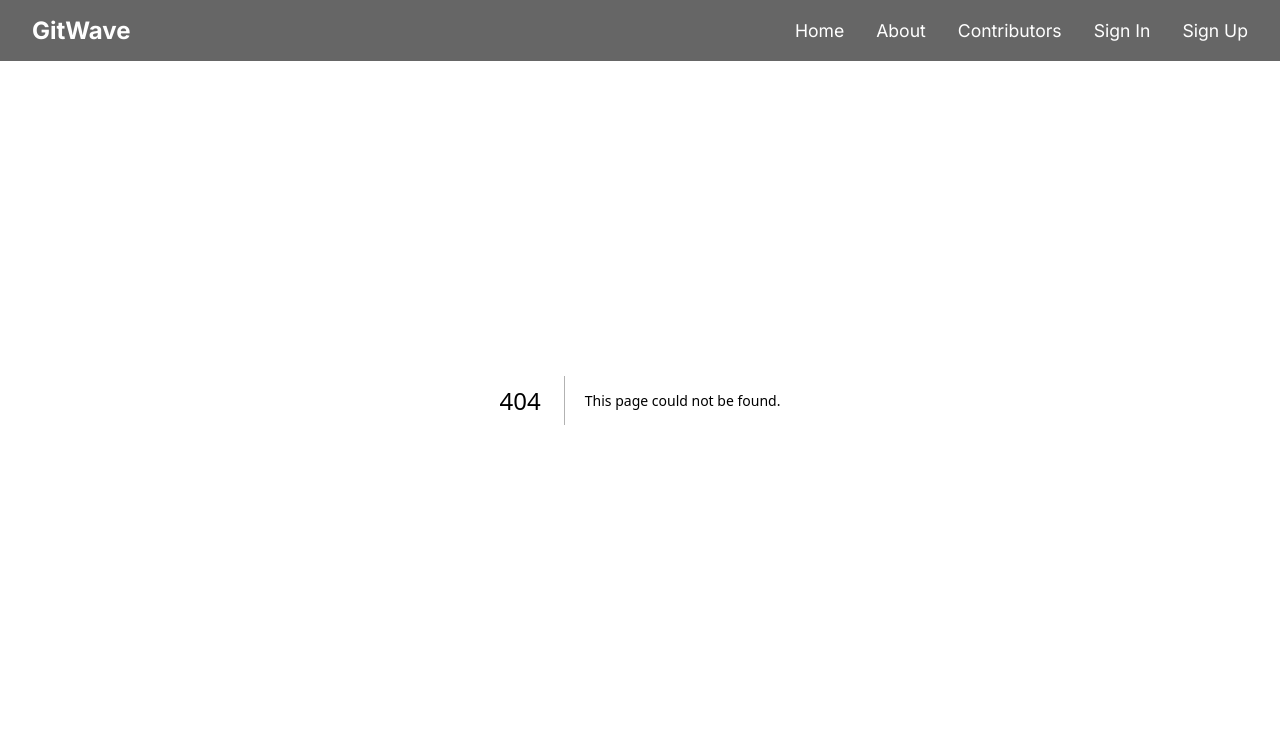
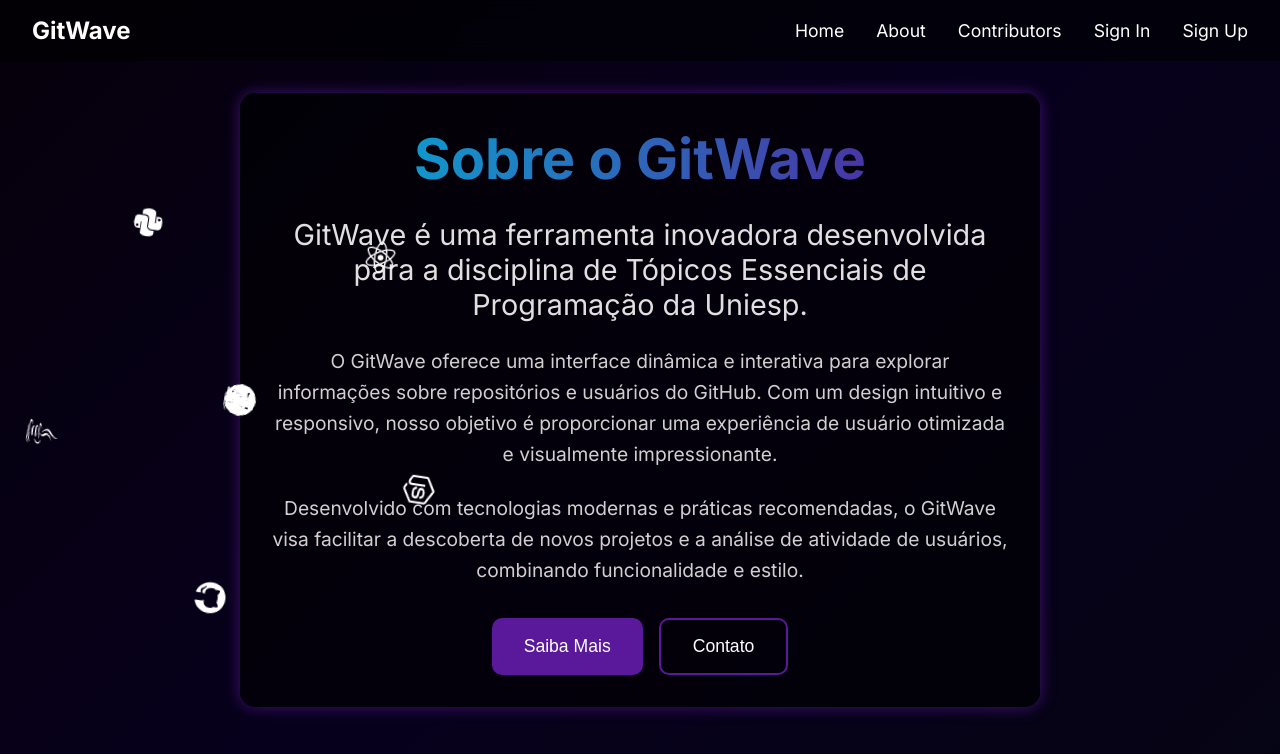
Before and after one commit to diegoandcontroll/github-wave, a Next.js app in the folder githubwave-ui/: page /about in a window 1280 px wide. Before the commit this address had no page. Shown: the top 754 px of the page. Built offline with nearby package versions, Linux system fonts and the light colour scheme.

Commit message:
feat:create page and style about page

```diff
--- /dev/null
+++ b/githubwave-ui/src/app/about/page.module.css
@@ -0,0 +1,119 @@
+/* Estilo principal do container */
+.main {
+  display: flex;
+  justify-content: center;
+  align-items: center;
+  min-height: 100vh;
+  background: rgba(0, 0, 0, 0.8); /* Fundo preto semi-transparente */
+  color: white;
+  padding: 2rem;
+}
+
+/* Seção hero com efeito de neon */
+.hero {
+  text-align: center;
+  max-width: 800px;
+  padding: 2rem;
+  background-color: rgba(0, 0, 0, 0.6); /* Fundo escuro com transparência */
+  border-radius: 15px;
+  position: relative; /* Para os efeitos de neon */
+  transition: box-shadow 0.3s ease-in-out, transform 0.3s ease-in-out;
+  box-shadow: 0 0 15px rgba(90, 24, 154, 0.7); /* Sombra inicial */
+}
+
+/* Neon ao passar o mouse */
+.hero:hover {
+  transform: scale(1.05); /* Zoom suave */
+  box-shadow: 0 0 30px #5a189a, 0 0 60px #240090, 0 0 100px #1b1464; /* Efeito neon */
+}
+
+/* Animação contínua de neon */
+.hero::before {
+  content: '';
+  position: absolute;
+  top: -3px;
+  left: -3px;
+  right: -3px;
+  bottom: -3px;
+  border-radius: 15px;
+  background: linear-gradient(90deg, rgba(0, 0, 0, 0) 0%, rgba(90, 24, 154, 0.6) 50%, rgba(0, 0, 0, 0) 100%);
+  animation: neon-glow 2.5s infinite alternate ease-in-out;
+  z-index: -1;
+}
+
+/* Definição da animação */
+@keyframes neon-glow {
+  0% {
+    box-shadow: 0 0 15px rgba(90, 24, 154, 0.6);
+  }
+  100% {
+    box-shadow: 0 0 30px rgba(90, 24, 154, 1);
+  }
+}
+
+/* Título com gradiente e destaque */
+.title {
+  font-size: 3.5rem;
+  font-weight: bold;
+  margin-bottom: 1.5rem;
+  background: linear-gradient(90deg, #00b4d8, #5a189a);
+  -webkit-background-clip: text;
+  -webkit-text-fill-color: transparent;
+}
+
+/* Subtítulo */
+.subtitle {
+  font-size: 1.8rem;
+  margin-bottom: 1.5rem;
+  color: #e0e0e0;
+}
+
+/* Descrição do projeto */
+.description {
+  font-size: 1.2rem;
+  margin-bottom: 1.5rem;
+  color: #d0d0d0;
+  line-height: 1.6;
+}
+
+/* Container de botões */
+.ctaContainer {
+  display: flex;
+  justify-content: center;
+  gap: 1rem;
+  margin-top: 2rem;
+}
+
+/* Botão principal */
+.ctaButton {
+  background-color: #5a189a;
+  color: white;
+  padding: 1rem 2rem;
+  font-size: 1.1rem;
+  border: none;
+  border-radius: 10px;
+  cursor: pointer;
+  transition: background-color 0.3s ease-in-out, box-shadow 0.3s ease-in-out;
+}
+
+.ctaButton:hover {
+  background-color: #9d4edd;
+  box-shadow: 0 0 20px #9d4edd;
+}
+
+/* Botão secundário */
+.ctaSecondaryButton {
+  background-color: transparent;
+  border: 2px solid #5a189a;
+  color: white;
+  padding: 1rem 2rem;
+  font-size: 1.1rem;
+  border-radius: 10px;
+  cursor: pointer;
+  transition: all 0.3s ease-in-out;
+}
+
+.ctaSecondaryButton:hover {
+  background-color: #5a189a;
+  color: white;
+}
--- /dev/null
+++ b/githubwave-ui/src/app/about/page.tsx
@@ -0,0 +1,27 @@
+import React from 'react';
+import styles from './page.module.css';
+
+const About: React.FC = () => {
+  return (
+    <div className={styles.main}>
+      <div className={styles.hero}>
+        <h1 className={styles.title}>Sobre o GitWave</h1>
+        <p className={styles.subtitle}>
+          GitWave é uma ferramenta inovadora desenvolvida para a disciplina de Tópicos Essenciais de Programação da Uniesp.
+        </p>
+        <p className={styles.description}>
+          O GitWave oferece uma interface dinâmica e interativa para explorar informações sobre repositórios e usuários do GitHub. Com um design intuitivo e responsivo, nosso objetivo é proporcionar uma experiência de usuário otimizada e visualmente impressionante.
+        </p>
+        <p className={styles.description}>
+          Desenvolvido com tecnologias modernas e práticas recomendadas, o GitWave visa facilitar a descoberta de novos projetos e a análise de atividade de usuários, combinando funcionalidade e estilo.
+        </p>
+        <div className={styles.ctaContainer}>
+          <button className={styles.ctaButton}>Saiba Mais</button>
+          <button className={styles.ctaSecondaryButton}>Contato</button>
+        </div>
+      </div>
+    </div>
+  );
+};
+
+export default About;
```
